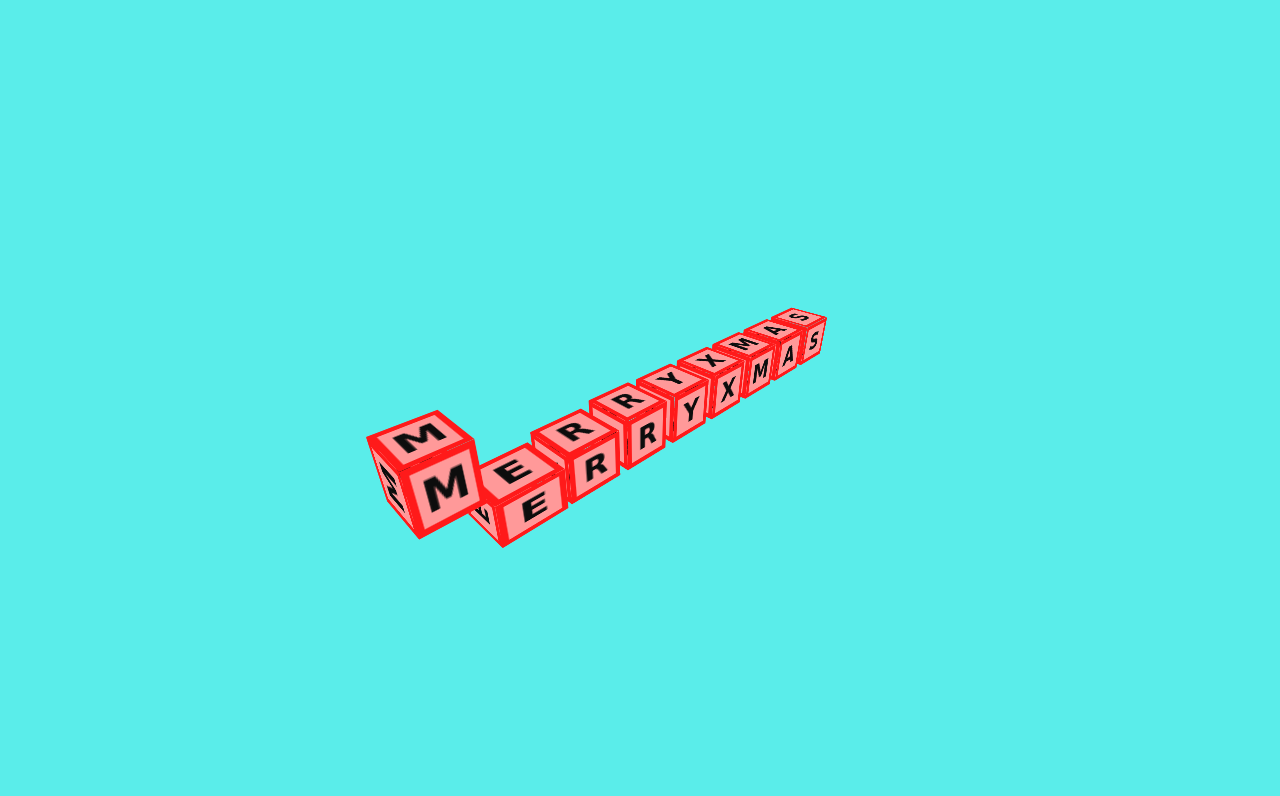
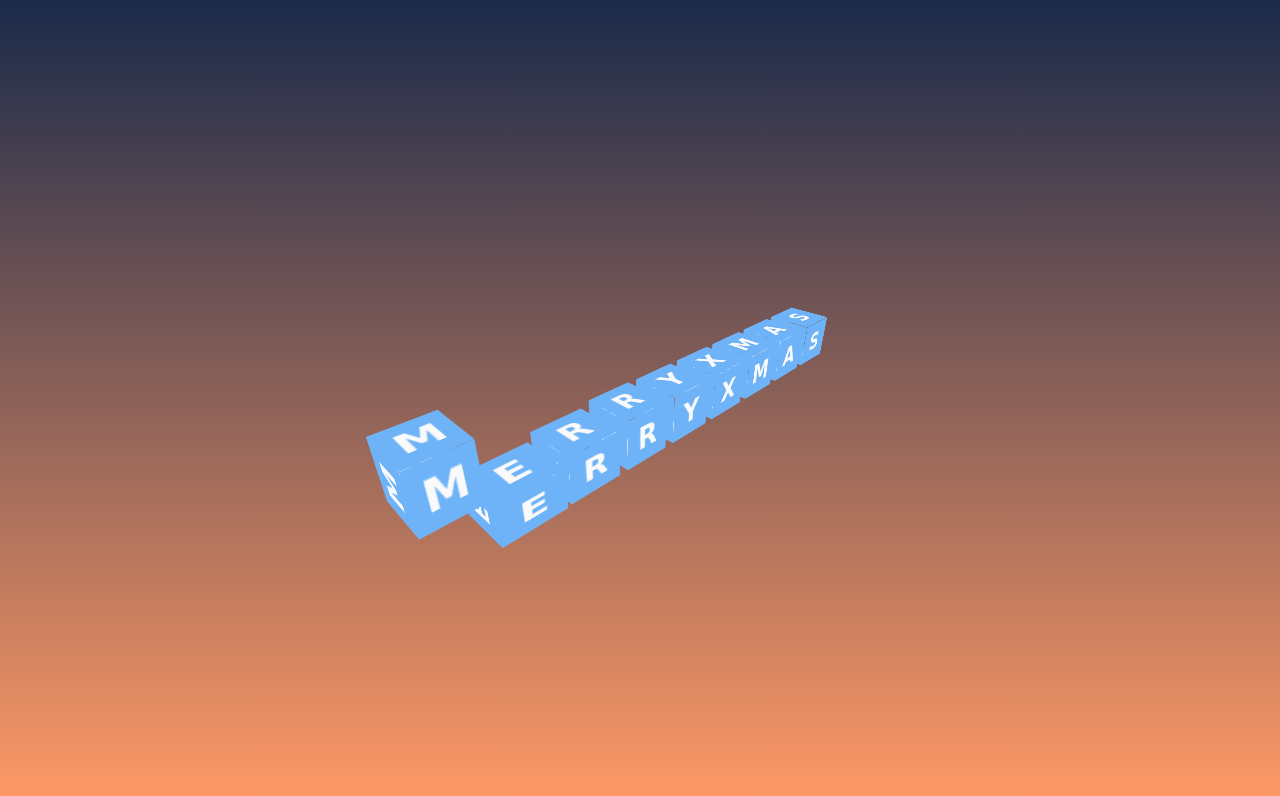
Before and after one commit to datnguyen25082000/-demo-christmas, a React (Vite) app: page / in a window 1280 px wide. Shown: the top 796 px of the page. Built offline with nearby package versions, Linux system fonts and the light colour scheme; no server answers.

Commit message:
feat: update bg

```diff
--- a/src/App.jsx
+++ b/src/App.jsx
@@ -92,7 +92,7 @@ function App() {
     <div style={{ width: '100vw', height: '100vh' }}>
       <Canvas
         shadows
-        camera={{ position: [1.5, 1, 5], fov: 75, near: 0.1, far: 100 }}
+        camera={{ position: [2, 1, 6], fov: 65, near: 1, far: 50 }}
         gl={{
           shadowMap: {
             enabled: true,
@@ -107,7 +107,7 @@ function App() {
           <Scene />
         </Suspense>
         <OrbitControls
-          target={[2, 0.5, 1]}
+          target={[1, 0.5, 1]}
           enableDamping
           dampingFactor={0.1}
           minDistance={3}
--- a/src/SkyboxShader.js
+++ b/src/SkyboxShader.js
@@ -2,10 +2,10 @@ import * as THREE from 'three';
 
 export const SkyboxShader = {
   uniforms: {
-    topColor: { value: new THREE.Color(0x87CEEB) }, // Light blue color
-    bottomColor: { value: new THREE.Color(0xFFFFFF) }, // White color
+    topColor: { value: new THREE.Color(0x87CEEB) }, // Deep twilight blue
+    bottomColor: { value: new THREE.Color(0xff9966) }, // Warm golden orange
     offset: { value: 33 },
-    exponent: { value: 0.6 }
+    exponent: { value: 0.8 }
   },
   vertexShader: /* glsl */ `
     varying vec3 vWorldPosition;
--- a/src/SnowShader.js
+++ b/src/SnowShader.js
@@ -2,8 +2,9 @@ import { Color } from 'three';
 
 export const SnowShader = {
   uniforms: {
-    color: { value: new Color("#FFFFFF") }, // Snow color
-    lightPosition: { value: new Color("#F5F5F5") }, // Light Gray
+    color: { value: new Color("#f0f8ff") }, // Soft icy blue-white
+    highlightColor: { value: new Color("#b8e6ff") }, // Light blue highlights
+    shadowColor: { value: new Color("#d5e8f7") }, // Soft blue shadows
   },
   vertexShader: /* glsl */ `
     precision highp float;
@@ -11,10 +12,12 @@ export const SnowShader = {
 
     varying vec3 vNormal;
     varying vec3 vPosition;
+    varying vec2 vUv;
 
     void main() {
       vNormal = normal;
       vPosition = position;
+      vUv = uv;
 
       gl_Position = projectionMatrix * modelViewMatrix * vec4( position, 1.0 );
     }`,
@@ -23,13 +26,48 @@ export const SnowShader = {
     precision highp int;
 
     uniform vec3 color;
+    uniform vec3 highlightColor;
+    uniform vec3 shadowColor;
 
     varying vec3 vNormal;
     varying vec3 vPosition;
+    varying vec2 vUv;
+
+    // Simple noise function for snow texture
+    float random(vec2 st) {
+      return fract(sin(dot(st.xy, vec2(12.9898,78.233))) * 43758.5453123);
+    }
+
+    float noise(vec2 st) {
+      vec2 i = floor(st);
+      vec2 f = fract(st);
+
+      float a = random(i);
+      float b = random(i + vec2(1.0, 0.0));
+      float c = random(i + vec2(0.0, 1.0));
+      float d = random(i + vec2(1.0, 1.0));
+
+      vec2 u = f * f * (3.0 - 2.0 * f);
+
+      return mix(a, b, u.x) + (c - a)* u.y * (1.0 - u.x) + (d - b) * u.x * u.y;
+    }
 
     void main() {
+      // Calculate basic lighting
       float brightness = dot(normalize(vNormal), vec3(0.0, 1.0, 0.0));
-      vec3 finalColor = color * (0.9 + 0.1 * brightness); // Make it slightly glossy and crispier
+
+      // Add subtle snow texture variation
+      float noiseValue = noise(vPosition.xz * 5.0);
+      float sparkle = noise(vPosition.xz * 50.0);
+
+      // Mix base snow color with highlights and shadows
+      vec3 baseColor = mix(shadowColor, color, noiseValue * 0.3 + 0.7);
+
+      // Add sparkles for icy effect
+      baseColor = mix(baseColor, highlightColor, sparkle * 0.2);
+
+      // Apply lighting
+      vec3 finalColor = baseColor * (0.85 + 0.15 * brightness);
 
       gl_FragColor = vec4(finalColor, 1.0);
     }`,
--- a/src/style.css
+++ b/src/style.css
@@ -13,19 +13,19 @@
     --perspective: 500;
     --size: 50;
     --ease: cubic-bezier(1, -0.52, 0.26, 0.89);
-    --bg: hsl(179, 80%, 64%); /* Light green background */
-    --panel: hsl(0, 100%, 80%); /* Light red panels */
-    --color: hsl(0, 0%, 5%);
-    --hue: 0; /* Red hue */
-    --saturation: 100;
-    --lightness: 55;
+    --bg: linear-gradient(180deg, #1a2a4a 0%, #ff9966 100%); /* Beautiful twilight gradient */
+    --panel: hsl(210, 90%, 70%); /* Soft winter blue panels */
+    --color: hsl(0, 0%, 98%);
+    --hue: 210; /* Blue hue */
+    --saturation: 90;
+    --lightness: 70;
 }
 
 @media (prefers-color-scheme: dark) {
     :root {
-        --bg: hsl(204, 57%, 43%);
-        --panel: hsl(35, 100%, 30%);
-        --color: hsl(0, 0%, 95%);
+        --bg: linear-gradient(180deg, #0d1b2a 0%, #ff7733 100%);
+        --panel: hsl(210, 80%, 60%);
+        --color: hsl(0, 0%, 98%);
     }
 }
 
```
